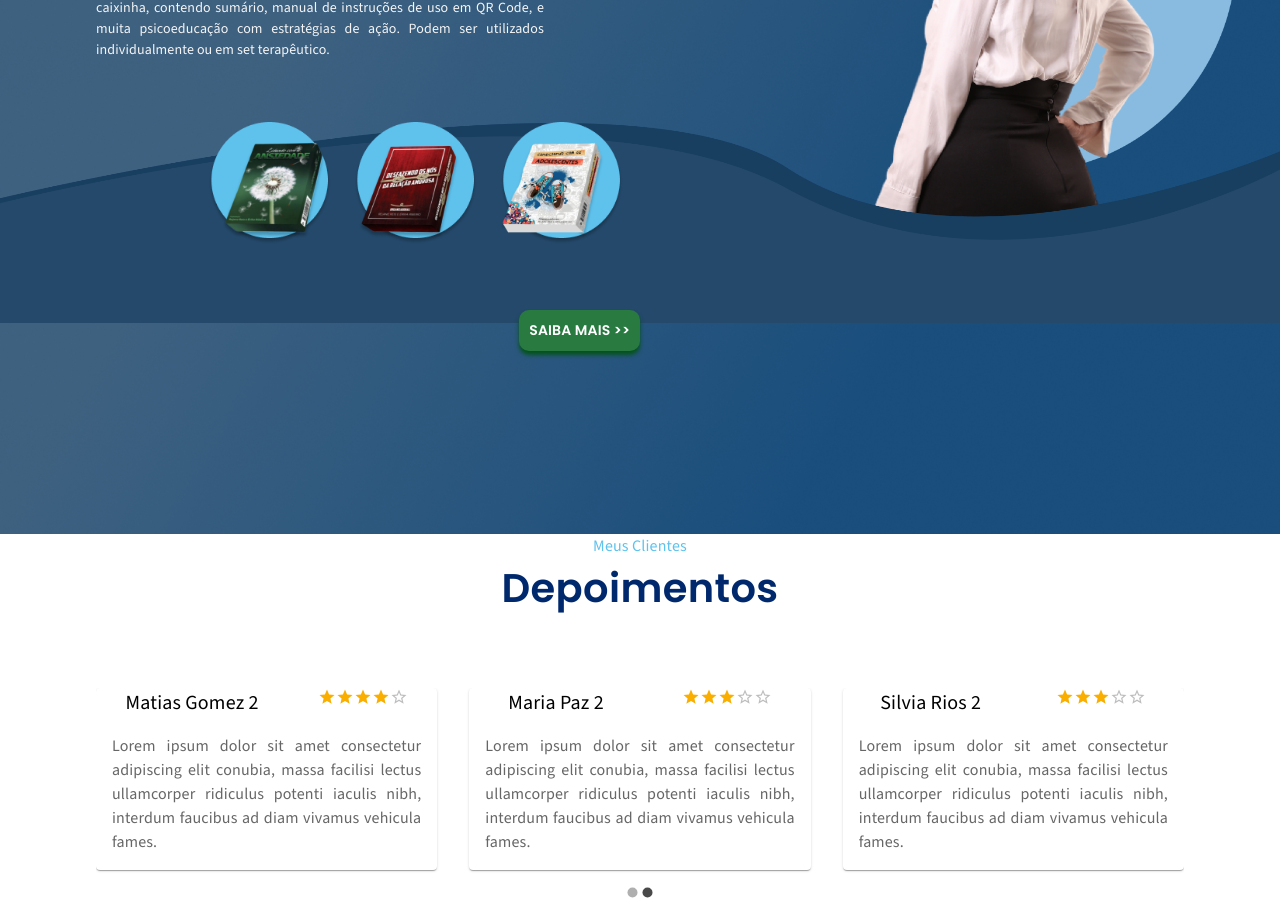
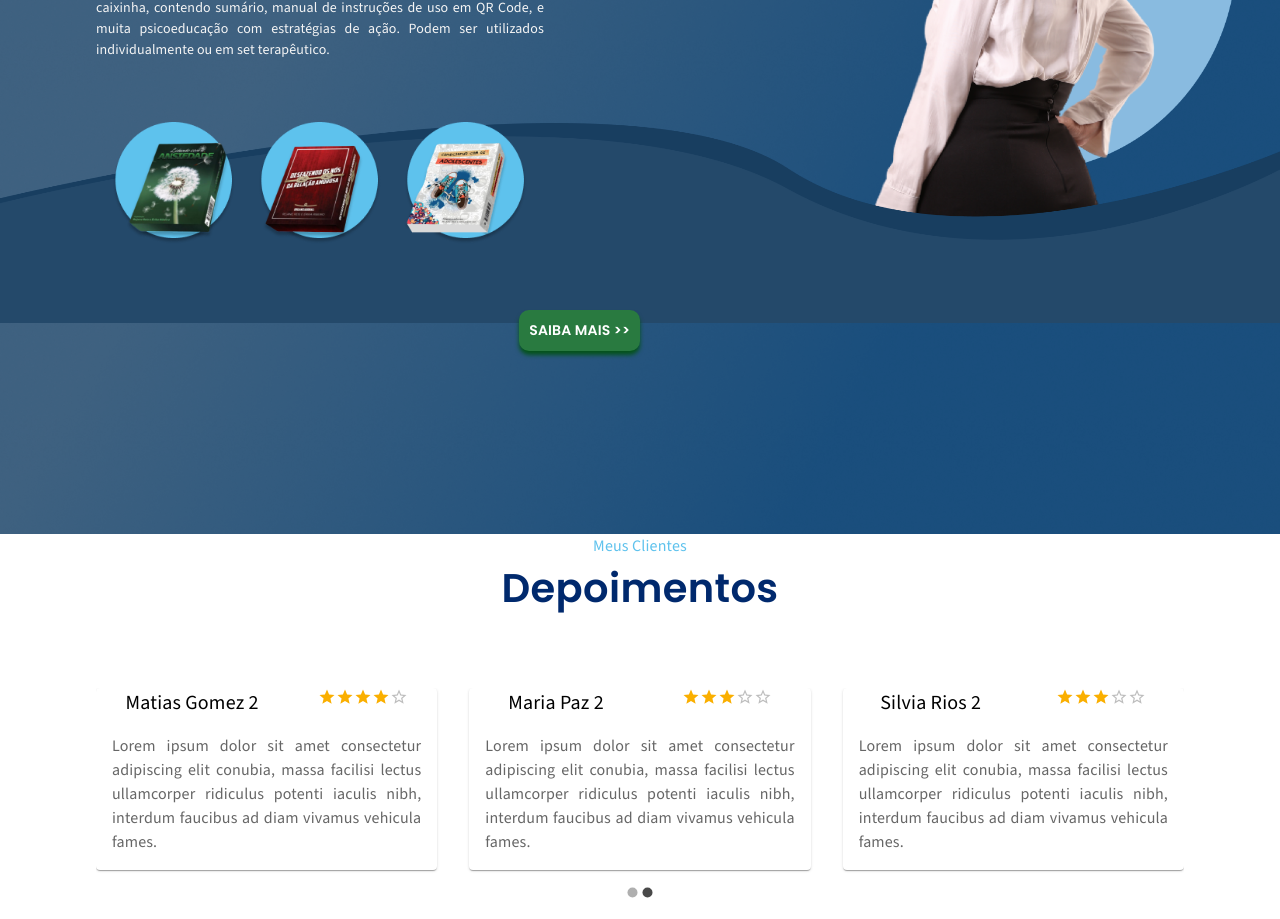
Before and after one commit to AlexandreNMota/greicy-lp, a React (Vite) app: page / in a window 1280 px wide. Shown: the part 3600-4519 px from the top of the page. Built offline with nearby package versions, Linux system fonts and the light colour scheme.

Commit message:
remove box

```diff
--- a/src/pages/autorias/index.tsx
+++ b/src/pages/autorias/index.tsx
@@ -54,15 +54,7 @@ export const Autorias = () => {
               />
               <CustomText text={produtosDescription} classe="product-desc" />
             </Box>
-            <Box
-              sx={{
-                width: "100%",
-                display: "flex",
-                justifyContent: "flex-end",
-              }}
-            >
-              <ImageContainer src={livros} classe="livros-produtos" />
-            </Box>
+            <ImageContainer src={livros} classe="livros-produtos" />
             <Box
               sx={{
                 width: "100%",
```
